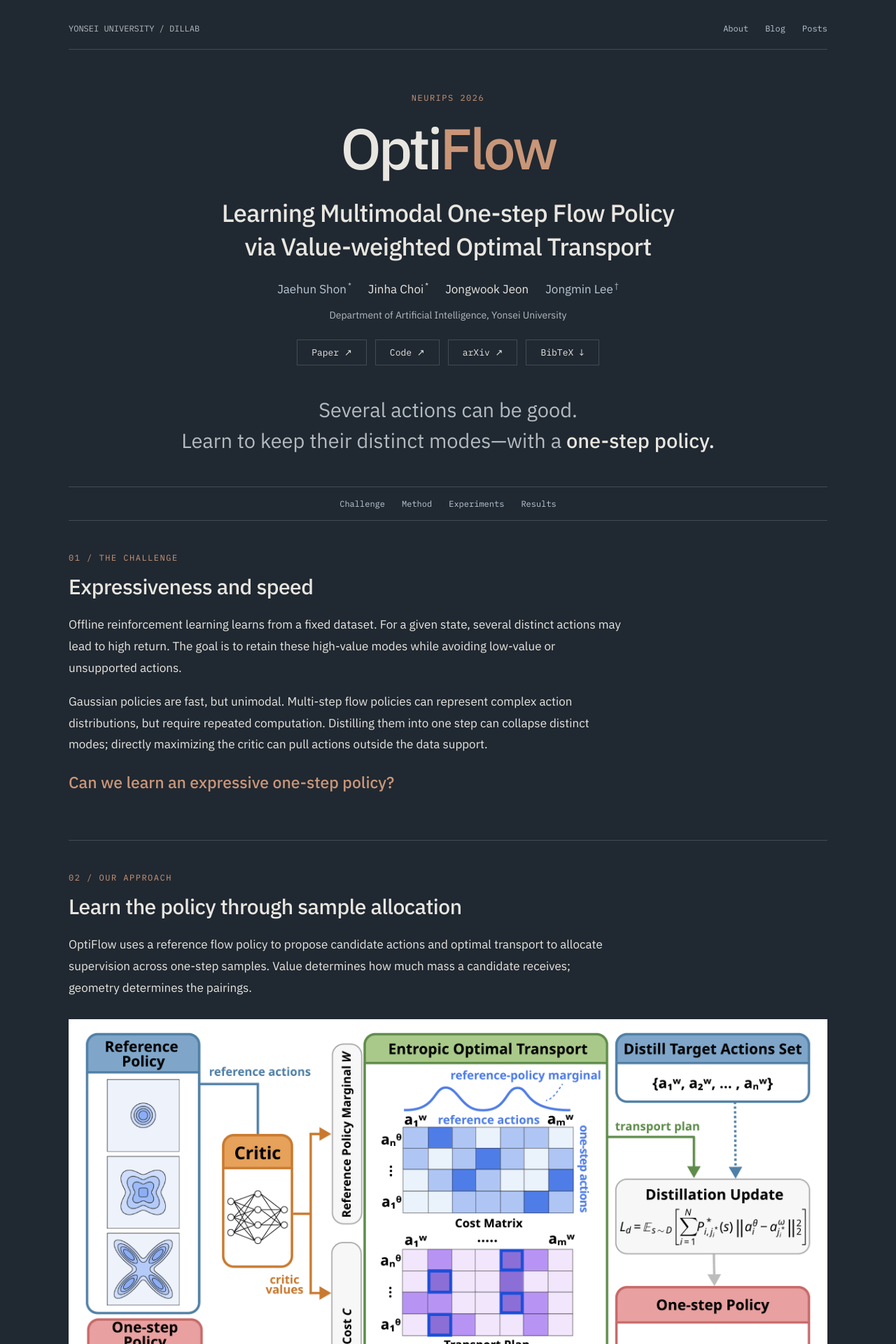
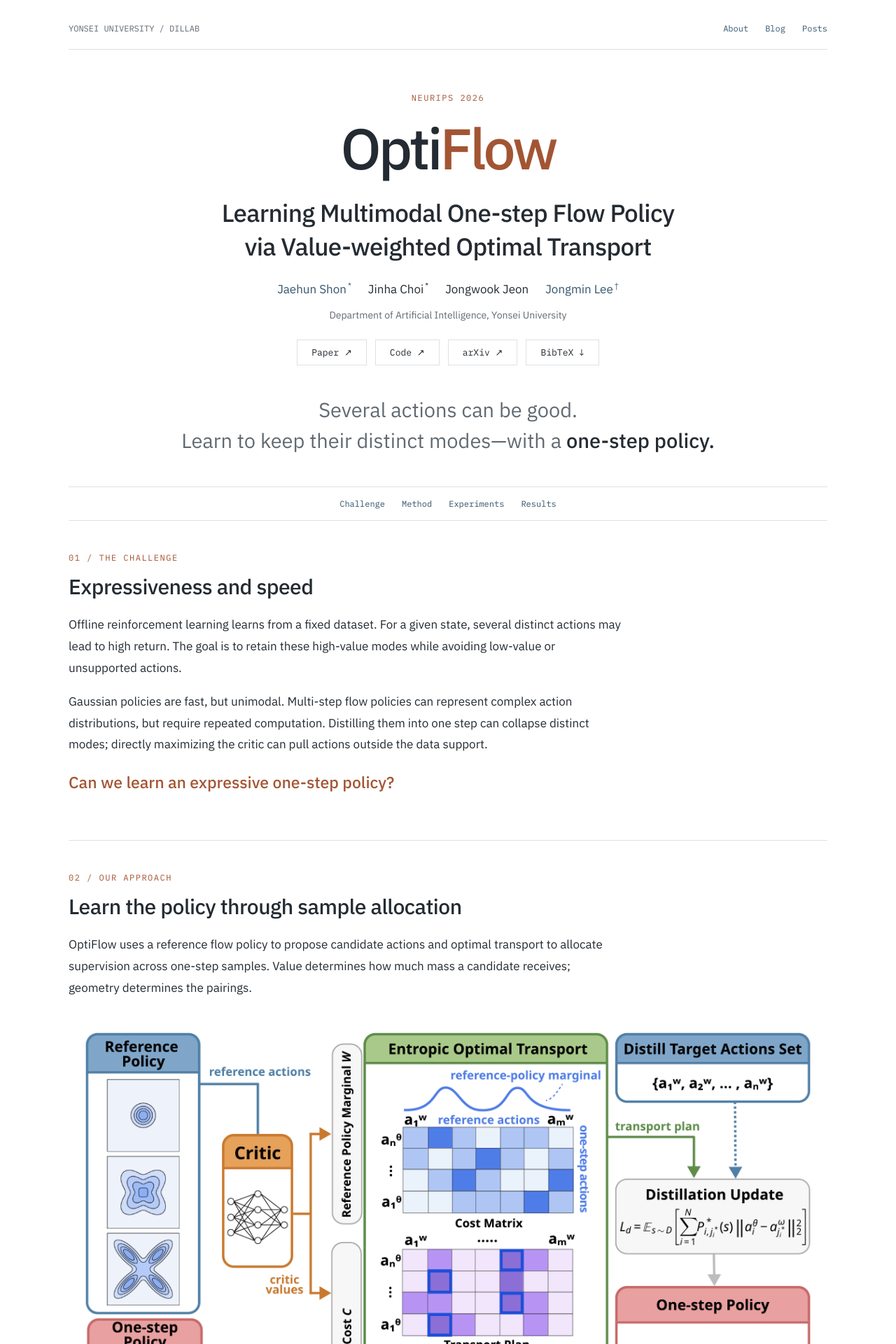
Before and after one commit to manfromearth11/manfromearth11.github.io, a Jekyll site: the page built from projects/optiflow/index.html, in a window 1280 px wide. Shown: the top 1920 px of the page at 70% size. Built offline with Jekyll 4.4.1, drawn with Linux system fonts in a browser that asks for light colours.

Commit message:
Use a white default theme for the OptiFlow project page

```diff
--- a/assets/css/optiflow.css
+++ b/assets/css/optiflow.css
@@ -1,3 +1,4 @@
+body:has(.project-page){color-scheme:light;--paper:#fff;--ink:#242b32;--primary:#34566d;--accent:#a35533;--line:#dde1e4;--muted:#616a72}
 body:has(.project-page) .site-shell{max-width:1180px}
 .project-page{--project-accent:#c99678}
 .project-hero{text-align:center;padding:60px 0 36px}
@@ -17,6 +18,6 @@ body:has(.project-page) .site-shell{max-width:1180px}
 .method-details{margin-top:24px;border:1px solid var(--line);padding:18px 22px}.method-details summary{cursor:pointer;color:var(--primary)}.details-content{padding-top:20px;font-size:15px}.details-content p{margin:12px 0}.language-math{overflow-x:auto;padding:12px 0;white-space:pre-wrap}
 .figure-grid{display:grid;gap:14px;margin-top:24px}.bandit-grid{grid-template-columns:repeat(3,1fr)}.goals-grid{grid-template-columns:repeat(5,1fr)}.figure-grid figure{margin:0;min-width:0}.figure-grid img{display:block;width:100%;height:auto;background:#fff}.figure-grid figcaption{font:12px/1.5 var(--mono);text-align:center;padding-top:10px}.figure-grid figure:last-child figcaption{color:var(--accent)}
 .result-table{overflow-x:auto;margin:24px 0}table{width:100%;border-collapse:collapse;font-size:15px;white-space:nowrap}th,td{text-align:right;padding:16px;border-bottom:1px solid var(--line)}th:first-child{text-align:left}thead th{font:12px var(--mono);color:var(--muted)}tbody th{font-weight:400}td:last-child{background:#c996780c}td strong{color:var(--accent);font-weight:600}caption{text-align:left;font:12px var(--mono);color:var(--muted);margin-bottom:12px}
-.citation-heading{display:flex;align-items:center;justify-content:space-between;gap:16px}.citation-heading button{cursor:pointer;flex-shrink:0}pre{overflow:auto;border:1px solid var(--line);padding:24px;font:13px/1.8 var(--mono);background:#1b222a}#copy-status{font-size:13px;color:var(--accent);min-height:22px}
+.citation-heading{display:flex;align-items:center;justify-content:space-between;gap:16px}.citation-heading button{cursor:pointer;flex-shrink:0}pre{overflow:auto;border:1px solid var(--line);padding:24px;font:13px/1.8 var(--mono);background:#f5f6f7}#copy-status{font-size:13px;color:var(--accent);min-height:22px}
 #figure-viewer{border:1px solid var(--line);background:var(--paper);color:var(--ink);width:min(1500px,96vw);max-height:94vh;padding:16px}#figure-viewer::backdrop{background:#000c}#figure-viewer img{display:block;max-width:100%;max-height:80vh;object-fit:contain;margin:auto;background:white}#close-figure{display:block;margin:0 0 12px auto;background:none;border:1px solid var(--line);color:var(--ink);padding:8px 16px;cursor:pointer}
 @media(max-width:700px){.project-hero{padding-top:36px}.desktop-break{display:none}.project-authors{gap:8px 16px;font-size:15px}.project-name{letter-spacing:-2px}.method-steps{grid-template-columns:1fr;gap:22px}.goals-grid{grid-template-columns:repeat(2,1fr)}.bandit-grid{grid-template-columns:repeat(2,1fr)}.project-prose{font-size:16px}.project-figure img{padding:6px}.project-nav{gap:14px}.project-section{padding:32px 0}.citation-heading{align-items:flex-start;flex-direction:column}.inference-note p{font-size:19px}}
```
